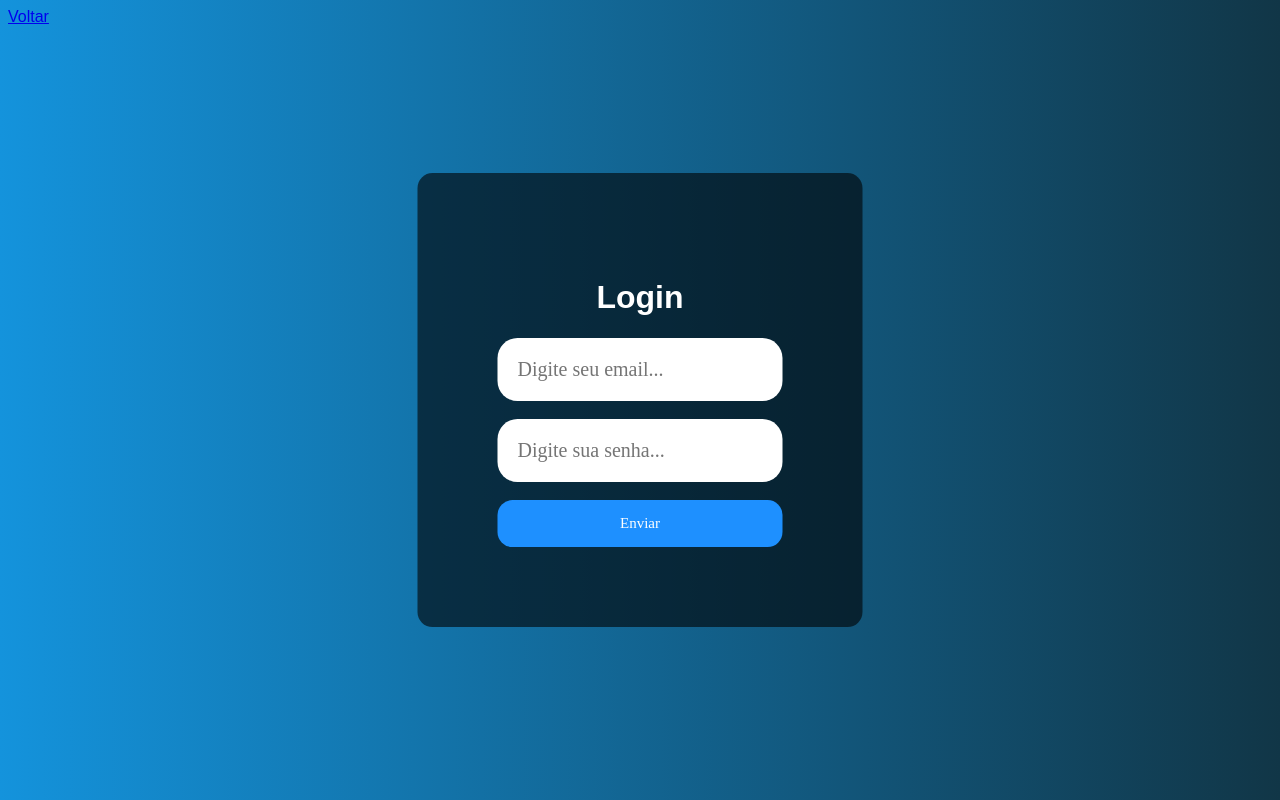
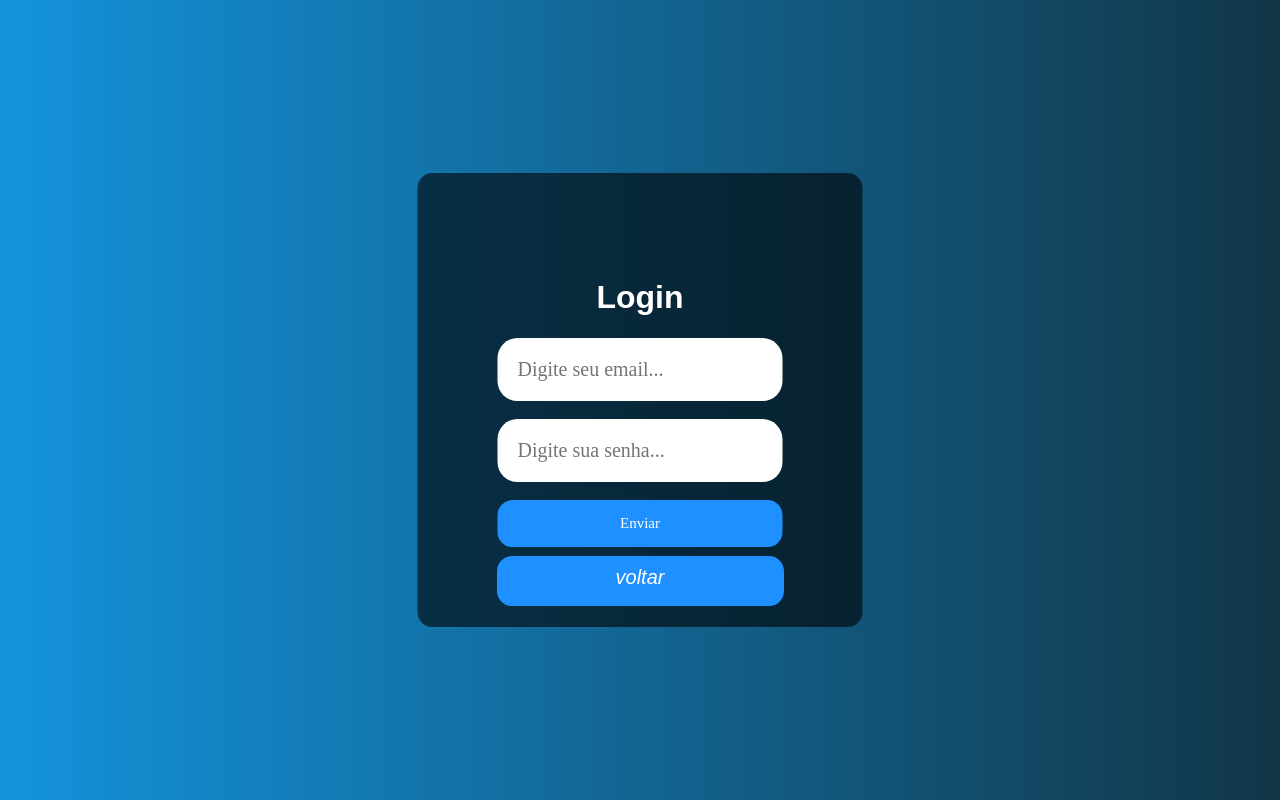
Before and after one commit to rcj2022/user1, a PHP site: page /login.php in a window 1280 px wide. Run offline with PHP 8.4, Linux system fonts and the light colour scheme.

Commit message:
atualizar

```diff
--- a/estilo.css
+++ b/estilo.css
@@ -1,3 +1,6 @@
+@import url('https://fonts.googleapis.com/css2?family=Poppins&display=swap');
+
+
 body{
 
     font-family: Arial, Helvetica, sans-serif;
@@ -41,3 +44,22 @@ input{
 .inputSubmit:hover{
     background-color: blue;
 }
+a{
+
+    position: absolute;
+    top: 90%;
+    left: 50%;
+    transform: translate(-50%, -50%);
+    padding: 10px;
+    border-radius: 15px;
+    color: white;
+    background: dodgerblue;
+    width: 60%;
+    text-align: center;
+    height: 30px;
+    font-size: 15pt;
+    text-decoration: none;
+    }
+    a:hover{
+        background-color: rgb(8, 83, 33);
+    }
--- a/login.php
+++ b/login.php
@@ -7,7 +7,8 @@
     <title>Tela de Login</title>
 
 </head>
-<a href="home.php">Voltar</a>
+
+
 <body>
     <div class="tela">
         <form action="testlogin.php" method="POST">
@@ -19,7 +20,7 @@
         <input type="password" name="senha" id="senha" placeholder="Digite sua senha..." required>
         <br><br>
         <input type="submit" name="submit" value="Enviar" class="inputSubmit">
-
+        <a href="home.php"><i class="bi bi-arrow-return-left">voltar</i></a>
     </form>
     </div>
 </body>
--- a/package.json
+++ b/package.json
@@ -1,5 +1,6 @@
 {
   "dependencies": {
-    "bootstrap": "^5.3.0"
+    "bootstrap": "^5.3.0",
+    "bootstrap-icons": "^1.10.5"
   }
 }
```
Also changed, not shown: package-lock.json.
